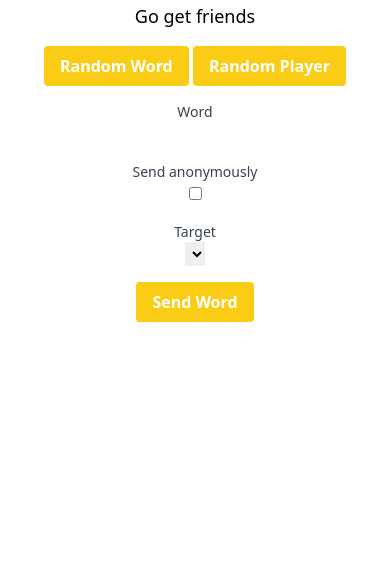
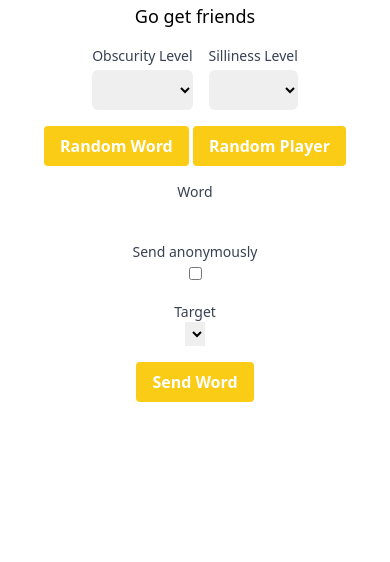
Before and after one commit to peasnrice/pamplesneak2k24, a Django app: page /gameroom/sendword/1/ in a window 390 px wide. Shown: the part 282-844 px from the top of the page. Run offline with Django 4.2, Linux system fonts and the light colour scheme; a user stored in the database is signed in; tables that the repository leaves empty hold one stand-in row (values such as "Sample post"); lists and menus that the app fills with data are empty; parts of the project's set-up code (start-up, migrations or seed data) failed here and were passed over; some libraries are stand-ins or nearby versions.

Commit message:
added chatgpt for ransomizing phrases

```diff
--- a/gameroom/static/js/game_logic.js
+++ b/gameroom/static/js/game_logic.js
@@ -29,6 +29,10 @@
         // Show the message container for 5 seconds
         messageContainer.fadeIn().delay(5000).fadeOut();
     }
+
+    $('#random_word_button').click(randomize_word); // Bind the function to the button click
+    $('#random_player_button').click(randomize_player); // Bind the function to the button click
+
 
 });
 
@@ -95,8 +99,6 @@
 
 async function refresh_word(gameId, playerId) {
 
-    console.log($('#player_word').find('#word_not_present'))
-
     const wordCurrentlyNotPresent = $('#player_word').find('#word_not_present').length > 0;
     const gameWordDisplayStyle = $('.game_word').css('display');
 
@@ -128,3 +130,48 @@
         console.error('Error in word_success:', error);
     }
 }
+
+async function randomize_word() {
+
+    var obscurity = $('#obscurity_level').val();
+    var silliness = $('#silliness_level').val();
+
+    try {
+        const response = await fetch('/gameroom/ajax/openai_request/', {
+            method: 'POST',
+            headers: {
+                'X-CSRFToken': getCookie('csrftoken'),
+                'Content-Type': 'application/json'
+            },
+            body: JSON.stringify({
+                'obscurity': obscurity,
+                'silliness': silliness,
+                'max_tokens': 64
+            })
+        });
+
+        if (response.ok) {
+            const data = await response.json();
+            console.log(data.response_text);
+
+            $('#id_word').val(data.response_text);
+
+        } else {
+            console.error(`HTTP error! status: ${response.status}`);
+        }
+    } catch (error) {
+        console.error('Error in randomize_word:', error);
+    }
+}
+
+async function randomize_player() {
+    // Get the dropdown element
+    var playerSelect = document.getElementById('id_target');
+
+    // Calculate a random index
+    var randomIndex = Math.floor(Math.random() * playerSelect.options.length);
+    console.log(randomIndex);
+
+    // Set the selected index
+    playerSelect.selectedIndex = randomIndex;
+}
--- a/gameroom/templates/gameroom/ingame.html
+++ b/gameroom/templates/gameroom/ingame.html
@@ -31,11 +31,31 @@
   <div class="my-4">
     {% include "gameroom/playerword.html" %}
   </div>
+ <!-- Level Selectors -->
+ <div class="my-4 flex justify-center space-x-4">
+  <div>
+    <label for="obscurity_level" class="block text-sm font-medium text-gray-700">Obscurity Level</label>
+    <select id="obscurity_level" class="mt-1 block w-full pl-3 pr-10 py-2 text-base border-gray-300 focus:outline-none focus:ring-indigo-500 focus:border-indigo-500 sm:text-sm rounded-md">
+      {% for i in range1_10 %}
+        <option value="{{ i }}">{{ i }}</option>
+      {% endfor %}
+    </select>
+  </div>
+  <div>
+    <label for="silliness_level" class="block text-sm font-medium text-gray-700">Silliness Level</label>
+    <select id="silliness_level" class="mt-1 block w-full pl-3 pr-10 py-2 text-base border-gray-300 focus:outline-none focus:ring-indigo-500 focus:border-indigo-500 sm:text-sm rounded-md">
+      {% for i in range1_10 %}
+        <option value="{{ i }}">{{ i }}</option>
+      {% endfor %}
+    </select>
+  </div>
+</div>
+
 <div class="my-4 text-center">
-    <button id="random_word_button" class="bg-yellow-400 hover:bg-yellow-500 text-white font-bold py-2 px-4 rounded" onclick="randomize_word();">
+  <button id="random_word_button" class="bg-yellow-400 hover:bg-yellow-500 text-white font-bold py-2 px-4 rounded">
     Random Word
   </button>
-    <button id="random_player_button" class="bg-yellow-400 hover:bg-yellow-500 text-white font-bold py-2 px-4 rounded" onclick="randomPlayer();">
+  <button id="random_player_button" class="bg-yellow-400 hover:bg-yellow-500 text-white font-bold py-2 px-4 rounded">
     Random Player
   </button>
   {% include "gameroom/messageform.html" %}
--- a/gameroom/urls.py
+++ b/gameroom/urls.py
@@ -13,4 +13,6 @@
     path('ajax/refresh_word/<int:game_id>/<int:player_id>/', views.refresh_word, name='refresh_word'),
     path('ajax/word_success/<int:word_id>/<int:game_id>/<int:player_id>/', views.word_success, name='word_success'),
     path('ajax/word_fail/<int:word_id>/<int:game_id>/<int:player_id>/', views.word_fail, name='word_fail'),
+    path('ajax/openai_request/', views.openai_request, name='openai_request'),
+
 ]
--- a/gameroom/views.py
+++ b/gameroom/views.py
@@ -7,7 +7,17 @@
 from django.template.loader import render_to_string
 from django.http import JsonResponse
 from django.contrib import messages
+from openai import OpenAI
+from django.conf import settings
+from django.views.decorators.http import require_http_methods
+from django.views.decorators.csrf import csrf_exempt
 import random
+import json
+import traceback
+from django.conf import settings
+
+client = OpenAI(api_key=settings.OPENAI_API_KEY)
+
 
 # Initialize words list
 def load_words():
@@ -98,7 +108,8 @@
         'player': player,
         'players': all_players_query.order_by('-succesful_sneaks'),
         'player_count': players_query.count(),
-        'player_word': player_word
+        'player_word': player_word,
+        'range1_10': range(1, 11),
     }
 
     return render(request, 'gameroom/ingame.html', context)
@@ -162,6 +173,7 @@
         'game': game,
         'player': player,
         'number_of_words': number_of_words,
+        'range1_10': range(1, 11),
     }
 
     # You can now directly use game_word for the context
@@ -198,6 +210,7 @@
         'game': game,
         'player': player,
         'number_of_words': number_of_words,
+        'range1_10': range(1, 11),
     }
 
     # You can now directly use game_word for the context
@@ -234,6 +247,7 @@
         'game': game,
         'player': player,
         'number_of_words': number_of_words,
+        'range1_10': range(1, 11),
     }
 
     # You can now directly use game_word for the context
@@ -243,3 +257,30 @@
         request=request
     )
     return JsonResponse({'html': render})
+
+
+@csrf_exempt
+@require_http_methods(["POST"])
+def openai_request(request):
+    try:
+        data = json.loads(request.body)
+        obscurity = data.get('obscurity')
+        silliness = data.get('silliness')
+
+        random_element = random.choice(["", "Be creative.", "Think outside the box.", "Surprise me."])
+
+        response = client.chat.completions.create(
+            model="gpt-3.5-turbo",
+            messages=[
+                {"role": "system", "content": f"You are a generator for words or phrases, with adjustable levels of obscurity (0-10) and silliness (0-10). {random_element} Your output should be covertly usable in conversation and limited to 64 characters."},
+                {"role": "user", "content": f"Generate a phrase with obscurity level {obscurity} and silliness factor {silliness}."},
+            ],
+            temperature=0.9
+        )
+
+        print("OpenAI API Response:", response.choices[0].message.content)
+        return JsonResponse({'response_text': response.choices[0].message.content})
+
+    except Exception as e:
+        traceback.print_exc()  # Print full traceback
+        return JsonResponse({'error': str(e)}, status=500)
--- a/pamplesneak/settings.py
+++ b/pamplesneak/settings.py
@@ -23,6 +23,8 @@
 
 # SECURITY WARNING: keep the secret key used in production secret!
 SECRET_KEY = config('SECRET_KEY')
+
+OPENAI_API_KEY = config('OPENAI_KEY')
 
 # SECURITY WARNING: don't run with debug turned on in production!
 DEBUG = True
--- a/templates/default_base.html
+++ b/templates/default_base.html
@@ -19,6 +19,7 @@
     <script src="https://oss.maxcdn.com/libs/html5shiv/3.7.0/html5shiv.js"></script>
     <script src="https://oss.maxcdn.com/libs/respond.js/1.4.2/respond.min.js"></script>
   <![endif]-->
+
   {% block head %}
   {% endblock %}
   {% tailwind_css %}
@@ -50,7 +51,7 @@
           </div>
           <!-- Mobile menu button -->
           <div class="md:hidden flex items-center">
-            <button class="mobile-menu-button">
+            <button id="hamburger-button" class="mobile-menu-button">
               <svg class="w-6 h-6" fill="none" stroke-linecap="round" stroke-linejoin="round" stroke-width="2"
                 viewBox="0 0 24 24" stroke="currentColor">
                 <path d="M4 6h16M4 12h16M4 18h16"></path>
@@ -60,7 +61,7 @@
         </div>
       </div>
       <!-- mobile menu -->
-      <div class="mobile-menu hidden md:hidden">
+      <div id="mobile-menu" class="mobile-menu hidden md:hidden">
         <a class="block py-2 px-4 text-sm hover:bg-gray-200" href="/pamplesneak/pampleplay">Pamplesneak Lobby</a>
         {% if user.is_authenticated %}
         <a class="block py-2 px-4 text-sm hover:bg-gray-200" href="/pampleprofile">{{ user.username }}</a>
@@ -89,6 +90,16 @@
   <footer class="bg-white"></footer>
 
   {% block scripts %}
+  <script>
+    document.addEventListener('DOMContentLoaded', function() {
+      var hamburger = document.getElementById('hamburger-button');
+      var mobileMenu = document.getElementById('mobile-menu');
+
+      hamburger.addEventListener('click', function() {
+        mobileMenu.classList.toggle('hidden');
+      });
+    });
+  </script>
   <script src="{% static 'js/game_logic.js' %}"></script>
 
   {% endblock %}
```
Also changed, not shown: gameroom/static/js/ajax.js (deleted, +0 -28 lines). Lines whose indentation alone changed are shown as unchanged.
